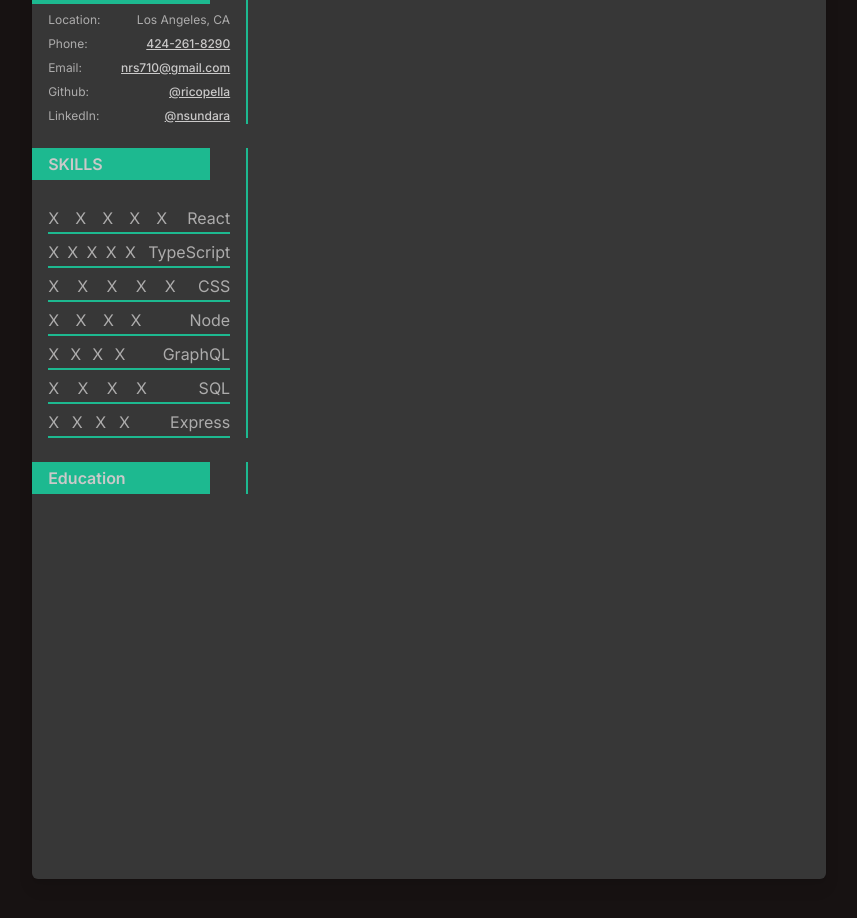
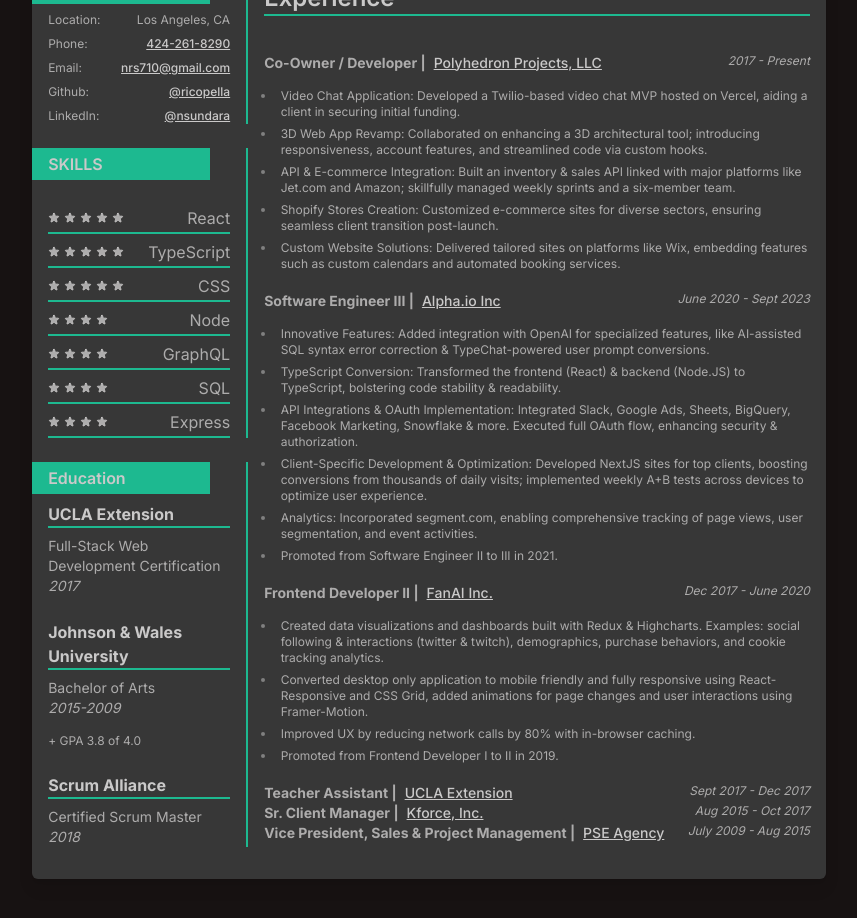
Before and after one commit to ricopella/portfolio_next, a Next.js app: page /resume in a window 1280 px wide. Shown: the part 340-1258 px from the top of the page, without its empty margins (211-1068 px from the left). Built offline with nearby package versions, Linux system fonts and the light colour scheme.

Commit message:
add experience

```diff
--- a/src/app/resume/page.tsx
+++ b/src/app/resume/page.tsx
@@ -24,15 +24,46 @@
   },
   skillRow: {
     className: `grid gap-2 border-b-2 border-secondary`,
-    inline: {
+    style: {
       gridTemplateColumns: `1fr max-content`,
     },
   },
   skillValue: {
-    className: 'grid grid-cols-5 gap-1 align-middle',
+    className: 'grid gap-1 align-middle',
+    style: {
+      gridTemplateColumns: `repeat(5, max-content)`,
+    },
   },
   skillName: {
     className: '',
+  },
+  experienceBody: {
+    className: 'grid gap-2 pr-4',
+  },
+  experienceHeading: {
+    className:
+      'pt-2 text-2xl border-b-2 border-solid border-secondary h-8 w-full capitalize leading-3',
+  },
+  experienceContainer: {
+    className: 'grid',
+  },
+  experienceFirstTitleRow: {
+    className: 'grid',
+    style: {
+      gridTemplateColumns: 'max-content max-content 1fr',
+    },
+  },
+  experienceFirstTitle: {
+    className: `after:content-['_|_'] pr-2 font-bold text-sm`,
+  },
+  experienceTitleLink: {
+    className: 'text-sm',
+  },
+  experienceFirstTitleDate: {
+    className: 'justify-self-end text-xs',
+  },
+  experienceUl: {
+    className: 'ps-3 text-xs',
   },
 };
 
@@ -140,20 +171,38 @@
   },
 ];
 
+const Star = () => {
+  return (
+    <div className='flex flex-row-reverse items-center'>
+      <svg
+        width='12'
+        height='12'
+        xmlns='http://www.w3.org/2000/svg'
+        fill='currentColor'
+        viewBox='0 0 24 24'
+        stroke='currentColor'
+      >
+        <path
+          strokeLinecap='round'
+          strokeLinejoin='round'
+          strokeWidth='2'
+          d='M11.049 2.927c.3-.921 1.603-.921 1.902 0l1.519 4.674a1 1 0 00.95.69h4.915c.969 0 1.371 1.24.588 1.81l-3.976 2.888a1 1 0 00-.363 1.118l1.518 4.674c.3.922-.755 1.688-1.538 1.118l-3.976-2.888a1 1 0 00-1.176 0l-3.976 2.888c-.783.57-1.838-.197-1.538-1.118l1.518-4.674a1 1 0 00-.363-1.118l-3.976-2.888c-.784-.57-.38-1.81.588-1.81h4.914a1 1 0 00.951-.69l1.519-4.674z'
+        ></path>
+      </svg>
+    </div>
+  );
+};
+
 const Skills = () => {
   return (
     <div className={STYLES.infoColumnContainer.className}>
       <h4 className={STYLES.infoColumnHeading.className}>SKILLS</h4>
       <div className={STYLES.skillsContainer.className}>
         {SKILLS.map((skill) => (
-          <div
-            key={skill.name}
-            className={STYLES.skillRow.className}
-            style={STYLES.skillRow.inline}
-          >
-            <div className={STYLES.skillValue.className}>
+          <div key={skill.name} {...STYLES.skillRow}>
+            <div {...STYLES.skillValue}>
               {[...new Array(skill.level)].map((_, y) => (
-                <div key={`skill_star_${skill.name}_${y}}`}>X</div>
+                <Star key={`skill_star_${skill.name}_${y}}`} />
               ))}
             </div>
             <div className={STYLES.skillName.className}>{skill.name}</div>
@@ -168,6 +217,198 @@
   return (
     <div className={STYLES.infoColumnContainer.className}>
       <h4 className={STYLES.infoColumnHeading.className}>Education</h4>
+      <div className='grid px-4'>
+        <div className='grid'>
+          <h4 className='font-bold border-b-2 border-solid border-secondary mt-0'>
+            UCLA Extension
+          </h4>
+          <p className='text-sm mb-0'>
+            Full-Stack Web Development Certification
+          </p>
+          <i className='text-sm'>2017</i>
+        </div>
+
+        <div className='grid'>
+          <h4 className='font-bold border-b-2 border-solid border-secondary'>
+            Johnson & Wales University
+          </h4>
+          <p className='text-sm mb-0'>Bachelor of Arts</p>
+          <i className='text-sm'>2015-2009</i>
+          <p className='text-xs mb-0'>+ GPA 3.8 of 4.0</p>
+        </div>
+
+        <div className='grid'>
+          <h4 className='font-bold border-b-2 border-solid border-secondary'>
+            Scrum Alliance
+          </h4>
+          <p className='text-sm mb-0'>Certified Scrum Master</p>
+          <i className='text-sm'>2018</i>
+        </div>
+      </div>
+    </div>
+  );
+};
+
+const Experience = () => {
+  return (
+    <div {...STYLES.experienceBody}>
+      <h4 {...STYLES.experienceHeading}>Experience</h4>
+      <div {...STYLES.experienceContainer}>
+        <div>
+          <div {...STYLES.experienceFirstTitleRow}>
+            <div {...STYLES.experienceFirstTitle}>Co-Owner / Developer</div>
+            <a
+              href='https://polyhedronprojects.com'
+              target='_blank'
+              rel='noopener noreferrer'
+              {...STYLES.experienceTitleLink}
+            >
+              Polyhedron Projects, LLC
+            </a>
+            <i {...STYLES.experienceFirstTitleDate}>2017 - Present</i>
+          </div>
+          <ul {...STYLES.experienceUl}>
+            <li>
+              Video Chat Application: Developed a Twilio-based video chat MVP
+              hosted on Vercel, aiding a client in securing initial funding.
+            </li>
+            <li>
+              3D Web App Revamp: Collaborated on enhancing a 3D architectural
+              tool; introducing responsiveness, account features, and
+              streamlined code via custom hooks.
+            </li>
+            <li>
+              API & E-commerce Integration: Built an inventory & sales API
+              linked with major platforms like Jet.com and Amazon; skillfully
+              managed weekly sprints and a six-member team.
+            </li>
+            <li>
+              Shopify Stores Creation: Customized e-commerce sites for diverse
+              sectors, ensuring seamless client transition post-launch.
+            </li>
+            <li>
+              Custom Website Solutions: Delivered tailored sites on platforms
+              like Wix, embedding features such as custom calendars and
+              automated booking services.
+            </li>
+          </ul>
+        </div>
+        <div>
+          <div {...STYLES.experienceFirstTitleRow}>
+            <div {...STYLES.experienceFirstTitle}>Software Engineer III</div>
+            <a
+              href='https://alpha.io'
+              target='_blank'
+              rel='noopener noreferrer'
+              {...STYLES.experienceTitleLink}
+            >
+              Alpha.io Inc
+            </a>
+            <i {...STYLES.experienceFirstTitleDate}>June 2020 - Sept 2023</i>
+          </div>
+          <ul {...STYLES.experienceUl}>
+            <li>
+              Innovative Features: Added integration with OpenAI for specialized
+              features, like AI-assisted SQL syntax error correction &
+              TypeChat-powered user prompt conversions.
+            </li>
+            <li>
+              TypeScript Conversion: Transformed the frontend (React) & backend
+              (Node.JS) to TypeScript, bolstering code stability & readability.
+            </li>
+            <li>
+              API Integrations & OAuth Implementation: Integrated Slack, Google
+              Ads, Sheets, BigQuery, Facebook Marketing, Snowflake & more.
+              Executed full OAuth flow, enhancing security & authorization.
+            </li>
+            <li>
+              Client-Specific Development & Optimization: Developed NextJS sites
+              for top clients, boosting conversions from thousands of daily
+              visits; implemented weekly A+B tests across devices to optimize
+              user experience.
+            </li>
+            <li>
+              Analytics: Incorporated segment.com, enabling comprehensive
+              tracking of page views, user segmentation, and event activities.
+            </li>
+            <li>Promoted from Software Engineer II to III in 2021.</li>
+          </ul>
+        </div>
+
+        <div>
+          <div {...STYLES.experienceFirstTitleRow}>
+            <div {...STYLES.experienceFirstTitle}>Frontend Developer II</div>
+            <a
+              href='https://fan.ai'
+              target='_blank'
+              rel='noopener noreferrer'
+              {...STYLES.experienceTitleLink}
+            >
+              FanAI Inc.
+            </a>
+            <i {...STYLES.experienceFirstTitleDate}>Dec 2017 - June 2020</i>
+          </div>
+          <ul {...STYLES.experienceUl}>
+            <li>
+              Created data visualizations and dashboards built with Redux &
+              Highcharts. Examples: social following & interactions (twitter &
+              twitch), demographics, purchase behaviors, and cookie tracking
+              analytics.
+            </li>
+            <li>
+              Converted desktop only application to mobile friendly and fully
+              responsive using React-Responsive and CSS Grid, added animations
+              for page changes and user interactions using Framer-Motion.
+            </li>
+            <li>
+              Improved UX by reducing network calls by 80% with in-browser
+              caching.
+            </li>
+            <li>Promoted from Frontend Developer I to II in 2019.</li>
+          </ul>
+        </div>
+
+        <div>
+          <div {...STYLES.experienceFirstTitleRow}>
+            <div {...STYLES.experienceFirstTitle}>Teacher Assistant</div>
+            <a
+              href='https://fan.ai'
+              target='_blank'
+              rel='noopener noreferrer'
+              {...STYLES.experienceTitleLink}
+            >
+              UCLA Extension
+            </a>
+            <i {...STYLES.experienceFirstTitleDate}>Sept 2017 - Dec 2017</i>
+          </div>
+          <div {...STYLES.experienceFirstTitleRow}>
+            <div {...STYLES.experienceFirstTitle}>Sr. Client Manager</div>
+            <a
+              href='https://fan.ai'
+              target='_blank'
+              rel='noopener noreferrer'
+              {...STYLES.experienceTitleLink}
+            >
+              Kforce, Inc.
+            </a>
+            <i {...STYLES.experienceFirstTitleDate}>Aug 2015 - Oct 2017</i>
+          </div>
+          <div {...STYLES.experienceFirstTitleRow}>
+            <div {...STYLES.experienceFirstTitle}>
+              Vice President, Sales & Project Management
+            </div>
+            <a
+              href='https://fan.ai'
+              target='_blank'
+              rel='noopener noreferrer'
+              {...STYLES.experienceTitleLink}
+            >
+              PSE Agency
+            </a>
+            <i {...STYLES.experienceFirstTitleDate}>July 2009 - Aug 2015</i>
+          </div>
+        </div>
+      </div>
     </div>
   );
 };
@@ -184,9 +425,9 @@
           gridTemplateRows: `10rem 1fr`,
         }}
       >
-        <div>Heading</div>
+        HEADER COMING SOON
         <div
-          className='grid gap-4 '
+          className='grid gap-4 overflow-hidden'
           style={{
             gridTemplateColumns: `13.5rem 1fr`,
             gridTemplateRows: `repeat(2, max-content)`,
@@ -197,7 +438,7 @@
             <Skills />
             <Education />
           </div>
-          <div>Second</div>
+          <Experience />
         </div>
       </div>
     </main>
```
